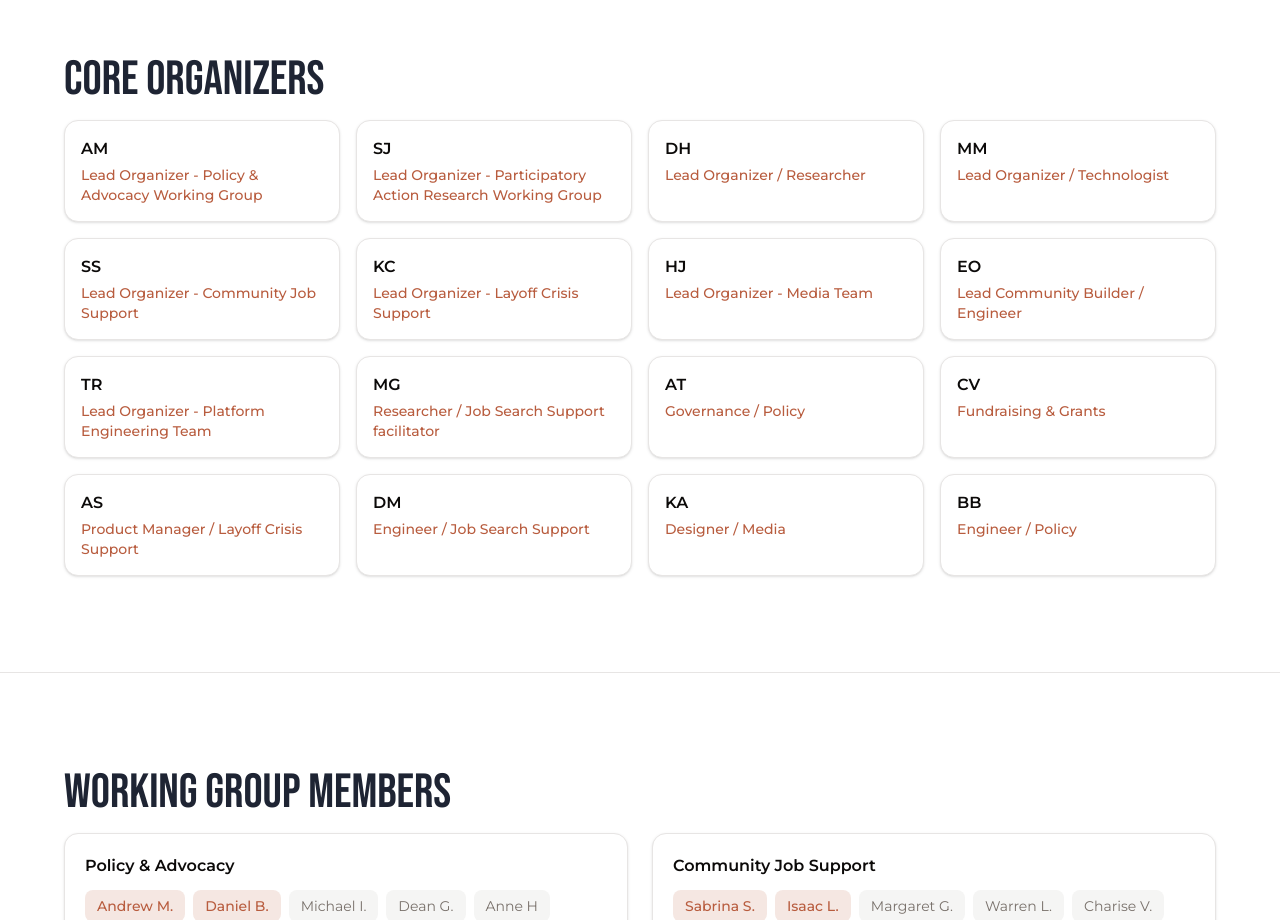
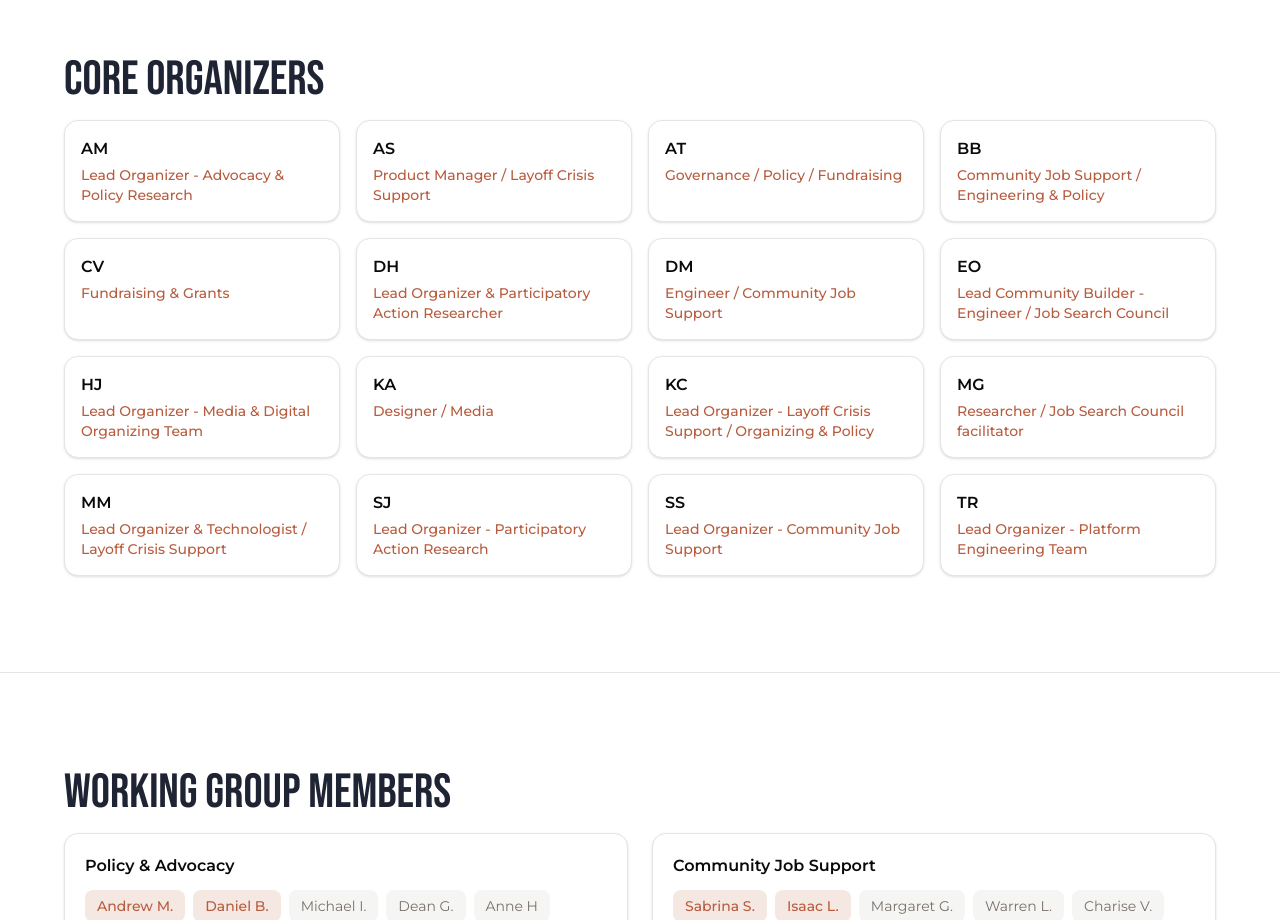
Before and after one commit to What-We-Will/community-platform, a Next.js app: page /about in a window 1280 px wide. Shown: the part 2260-3180 px from the top of the page. Built offline with nearby package versions, Linux system fonts and the light colour scheme; no server answers.

Commit message:
feat(about): revise core organizer roles and order
Match the initials and roles to the current working-group leads.

```diff
--- a/components/about/about-team.tsx
+++ b/components/about/about-team.tsx
@@ -160,22 +160,72 @@ const WORKING_GROUPS: TeamMember[] = [
 const CORE_TEAM: TeamMember[] = [
   {
     name: "AM",
-    role: "Lead Organizer - Policy & Advocacy Working Group",
+    role: "Lead Organizer - Advocacy & Policy Research",
+    bio: "",
+  },
+  {
+    name: "AS",
+    role: "Product Manager / Layoff Crisis Support",
+    bio: "",
+  },
+  {
+    name: "AT",
+    role: "Governance / Policy / Fundraising",
+    bio: "",
+  },
+  {
+    name: "BB",
+    role: "Community Job Support / Engineering & Policy",
+    bio: "",
+  },
+  {
+    name: "CV",
+    role: "Fundraising & Grants",
+    bio: "",
+  },
+  {
+    name: "DH",
+    role: "Lead Organizer & Participatory Action Researcher",
+    bio: "",
+  },
+  {
+    name: "DM",
+    role: "Engineer / Community Job Support",
+    bio: "",
+  },
+  {
+    name: "EO",
+    role: "Lead Community Builder - Engineer / Job Search Council",
+    bio: "",
+  },
+  {
+    name: "HJ",
+    role: "Lead Organizer - Media & Digital Organizing Team",
+    bio: "",
+  },
+  {
+    name: "KA",
+    role: "Designer / Media",
+    bio: "",
+  },
+  {
+    name: "KC",
+    role: "Lead Organizer - Layoff Crisis Support / Organizing & Policy",
+    bio: "",
+  },
+  {
+    name: "MG",
+    role: "Researcher / Job Search Council facilitator",
+    bio: "",
+  },
+  {
+    name: "MM",
+    role: "Lead Organizer & Technologist / Layoff Crisis Support",
     bio: "",
   },
   {
     name: "SJ",
-    role: "Lead Organizer - Participatory Action Research Working Group",
-    bio: "",
-  },
-  {
-    name: "DH",
-    role: "Lead Organizer / Researcher",
-    bio: "",
-  },
-  {
-    name: "MM",
-    role: "Lead Organizer / Technologist",
+    role: "Lead Organizer - Participatory Action Research",
     bio: "",
   },
   {
@@ -184,60 +234,10 @@ const CORE_TEAM: TeamMember[] = [
     bio: "",
   },
   {
-    name: "KC",
-    role: "Lead Organizer - Layoff Crisis Support",
-    bio: "",
-  },
-  {
-    name: "HJ",
-    role: "Lead Organizer - Media Team",
-    bio: "",
-  },
-  {
-    name: "EO",
-    role: "Lead Community Builder / Engineer",
-    bio: "",
-  },
-  {
     name: "TR",
     role: "Lead Organizer - Platform Engineering Team",
     bio: "",
-  },
-  {
-    name: "MG",
-    role: "Researcher / Job Search Support facilitator",
-    bio: "",
-  },
-  {
-    name: "AT",
-    role: "Governance / Policy",
-    bio: "",
-  },
-  {
-    name: "CV",
-    role: "Fundraising & Grants",
-    bio: "",
-  },
-  {
-    name: "AS",
-    role: "Product Manager / Layoff Crisis Support",
-    bio: "",
-  },
-  {
-    name: "DM",
-    role: "Engineer / Job Search Support",
-    bio: "",
-  },
-  {
-    name: "KA",
-    role: "Designer / Media",
-    bio: "",
-  },
-  {
-    name: "BB",
-    role: "Engineer / Policy",
-    bio: "",
-  },
+  }
 ];
 
 function TeamCard({
```
